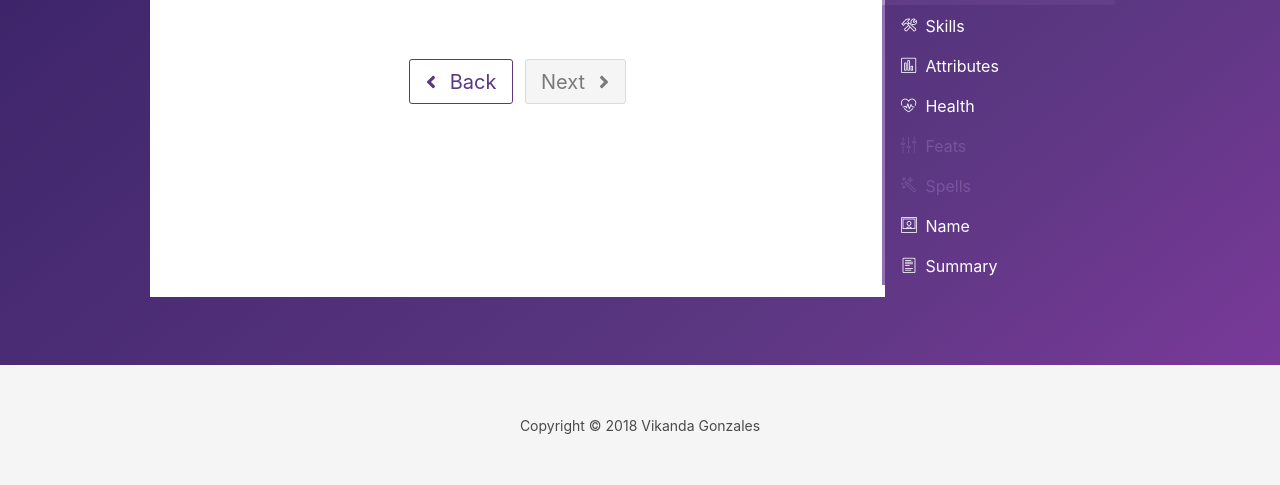
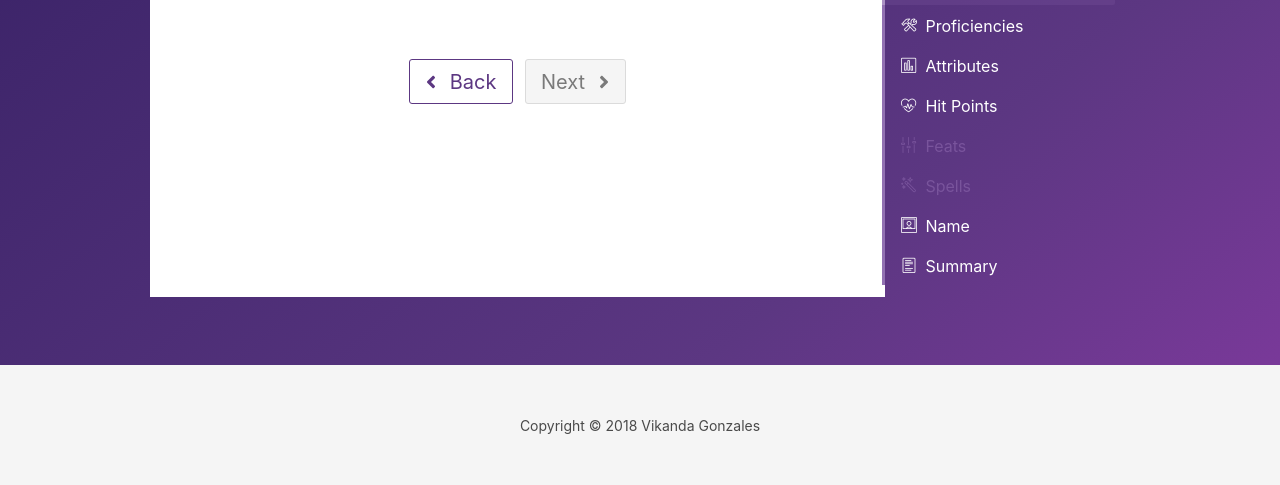
Before and after one commit to vikandagonzales/character-builder, a PHP site: page /background.php in a window 1280 px wide. Shown: the part 465-950 px from the top of the page. Run offline with PHP 8.4, Linux system fonts and the light colour scheme; some libraries are stand-ins or nearby versions; some web fonts are replaced.

Commit message:
renamed skills to proficiencies

```diff
--- a/sidenav.php
+++ b/sidenav.php
@@ -64,10 +64,10 @@
           </span>
         </a>
       </li>
-      <li id="nav-skills">
+      <li id="nav-proficiencies">
         <a>
           <span class="icon lnr-hammer-wrench"></span>
-          <span>Skills</span>
+          <span>Proficiencies</span>
           <span class="lock" data-id="times">
             <i class="fas fa-times"></i>
           </span>
@@ -94,10 +94,10 @@
           </span>
         </a>
       </li>
-      <li id="nav-health">
+      <li id="nav-hp">
         <a>
           <span class="icon lnr-heart-pulse"></span>
-          <span>Health</span>
+          <span>Hit Points</span>
           <span class="lock" data-id="times">
             <i class="fas fa-times"></i>
           </span>
```
Also changed, not shown: _javascript/main.js (+0 -8 lines), lib/main.js.
